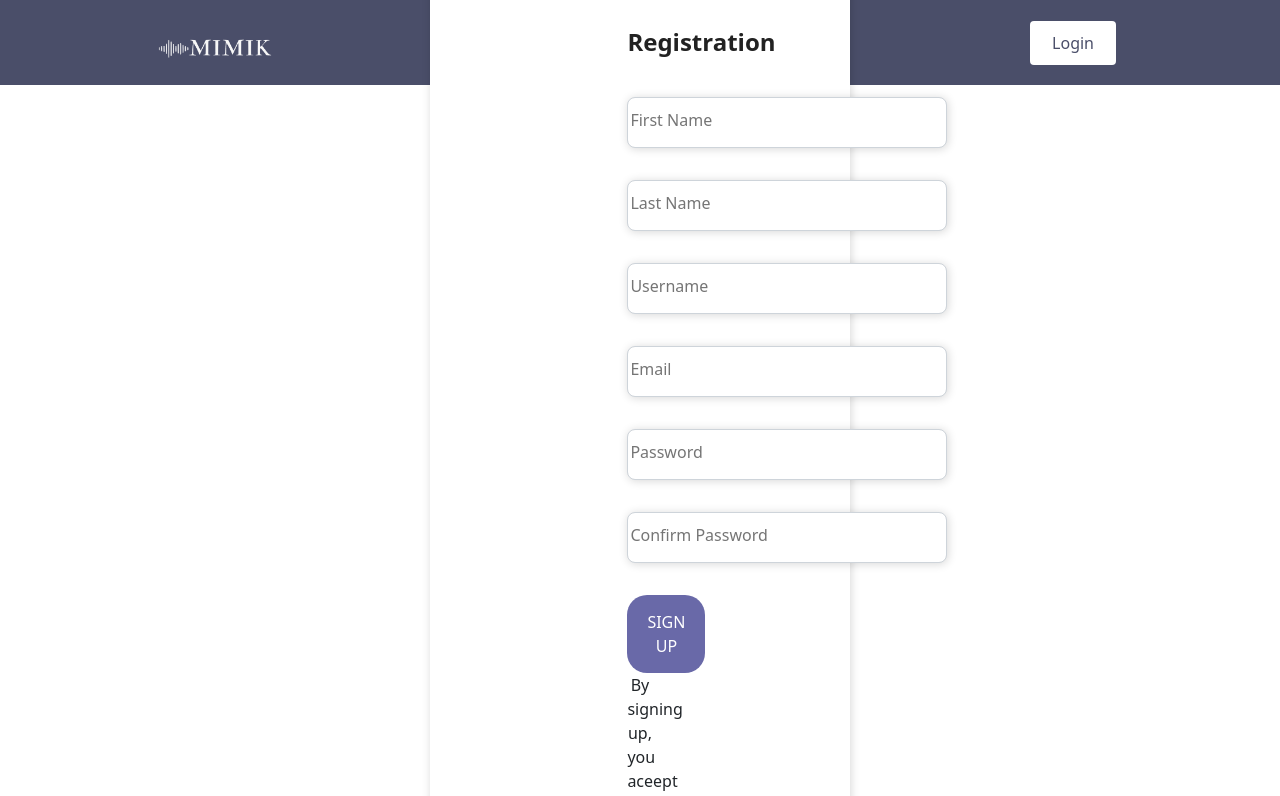
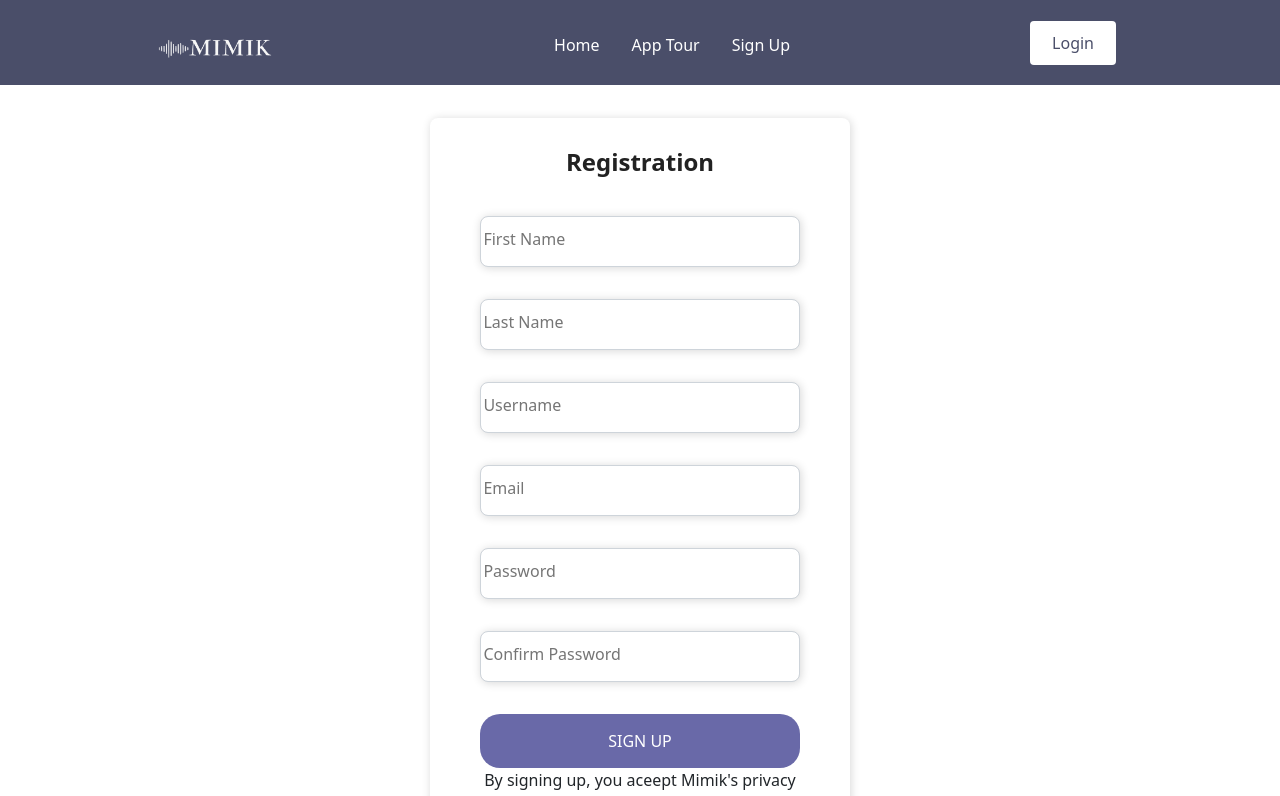
Before and after one commit to mrashid2019/Mimik, a React (Create React App) app in the folder mimik-website/: page /signup in a window 1280 px wide. Shown: the top 796 px of the page. Built offline with nearby package versions, Linux system fonts and the light colour scheme; no server answers.

Commit message:
fixed branch issue w sign-up page

```diff
--- a/mimik-website/src/App.css
+++ b/mimik-website/src/App.css
@@ -125,10 +125,6 @@
   padding-left: 12%;
   padding-right: 12%;
   text-align: center;
-  width: 30%;
-  margin: auto;
-  margin-top: 25px;
-  border-radius: 5%;
 }
 
 .signup-form-title {
```
